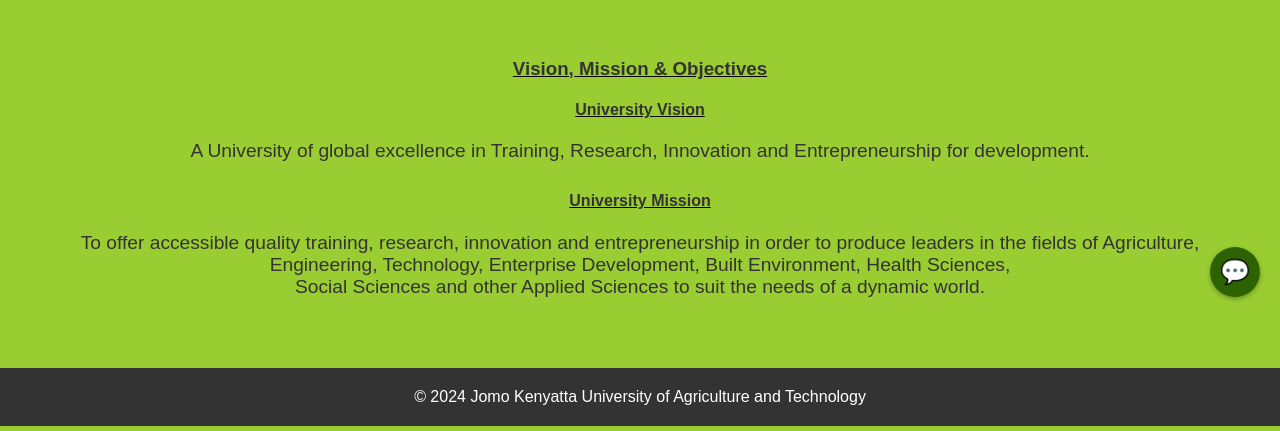
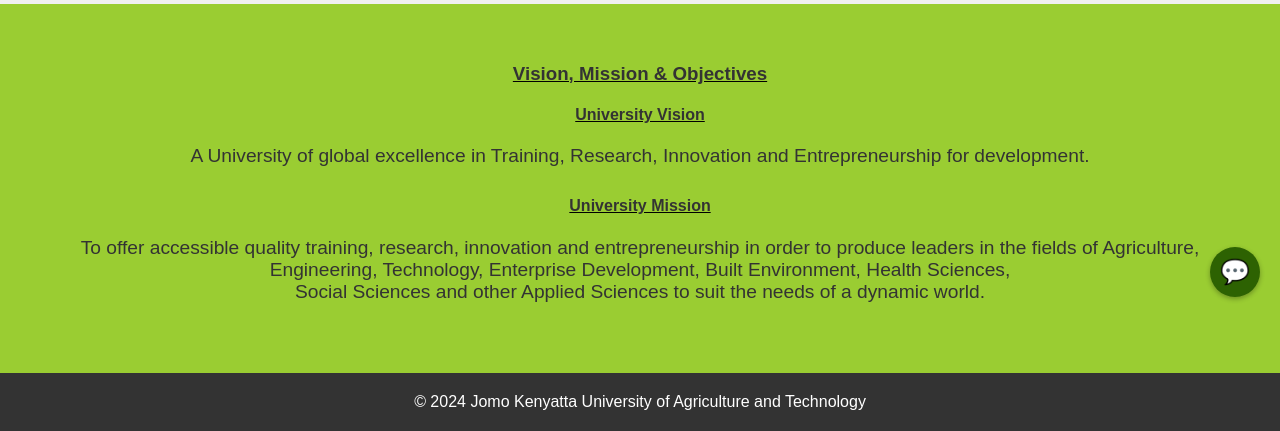
Before and after one commit to Afrahaden/JomoBot, a Django app: page /home/ in a window 1280 px wide. Shown: the part 483-914 px from the top of the page. Run offline with Django 4.2, Linux system fonts and the light colour scheme; parts of the project's set-up code (start-up, migrations or seed data) failed here and were passed over.

Commit message:
Updating UI

```diff
--- a/templates/home.html
+++ b/templates/home.html
@@ -45,7 +45,7 @@
         <a href="#Explore-Programs" class="cta-button">Explore Programs</a>
     </section>
 
-    <section id="about" style="background-color: yellowgreen;">
+    <section id="about" style="background-color: yellowgreen; margin-top: 5px;">
         <h3 style="text-decoration: underline black;">Vision, Mission & Objectives</h3>
 
         <h4 style="text-decoration: underline black;">University Vision</h4>
```
